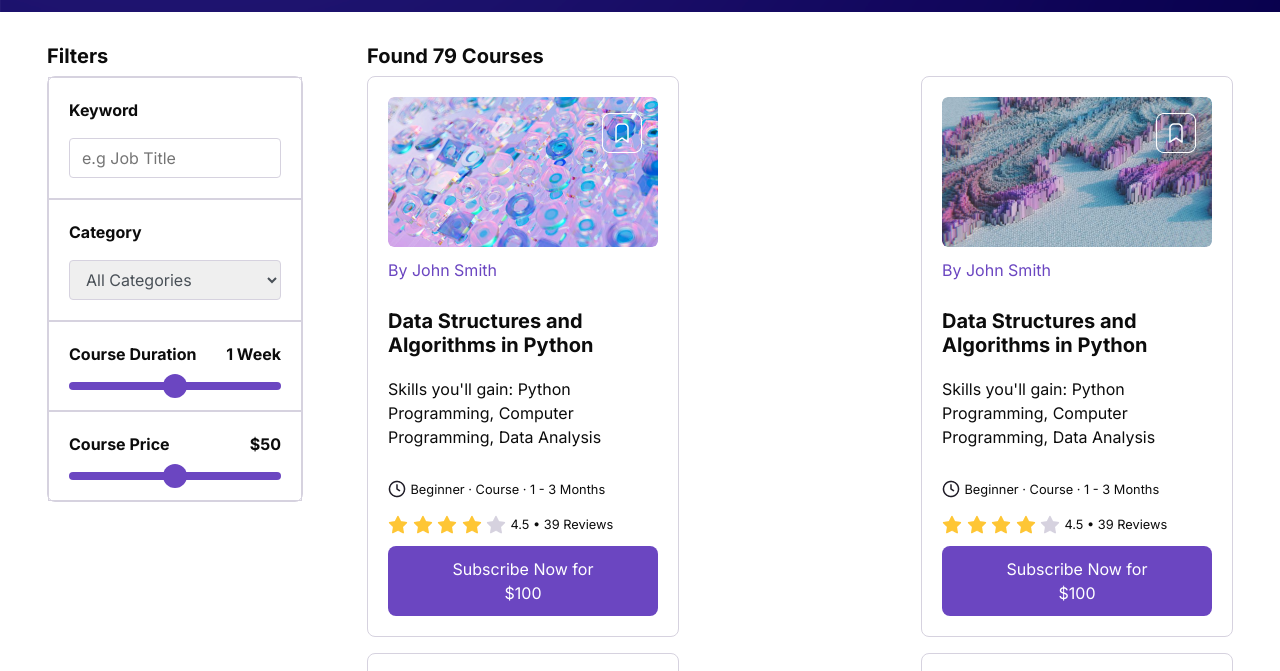
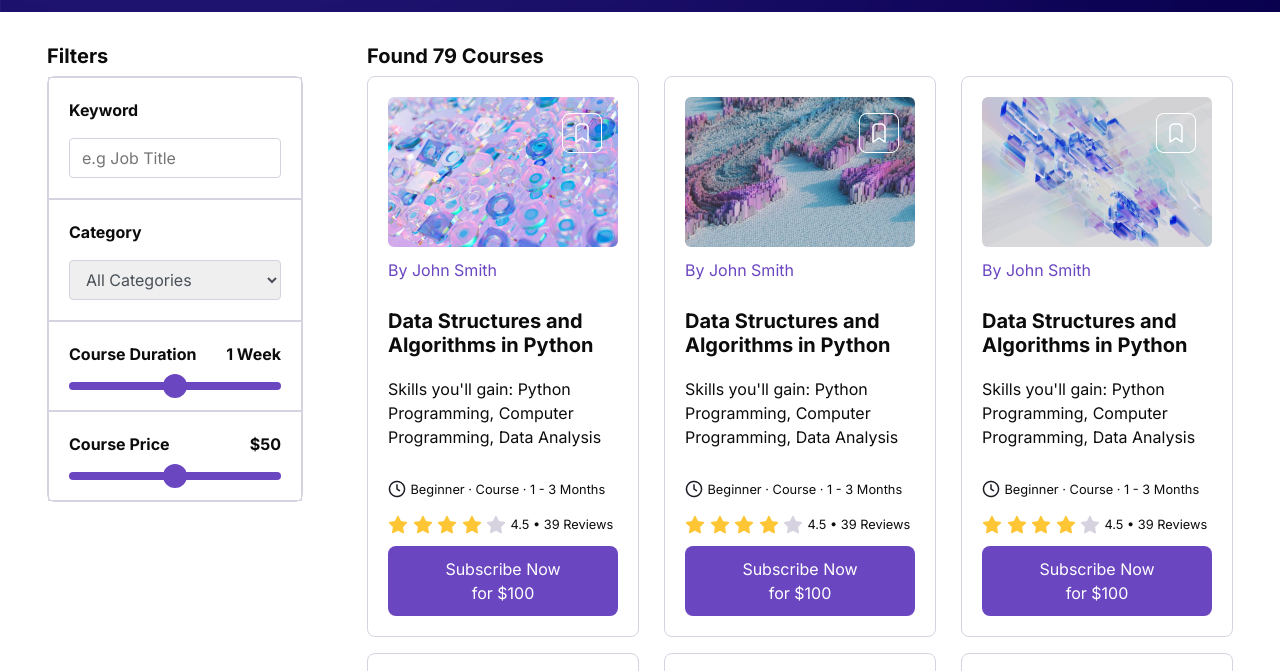
Before and after one commit to jimenez-carlo/zeng-it, a plain HTML site: page courses.html in a window 1280 px wide. Shown: the part 64-735 px from the top of the page. Drawn offline with nearby package versions, Linux system fonts and the light colour scheme; some packages are replaced by stand-ins of ours.

Commit message:
Update courses.html

```diff
--- a/courses.html
+++ b/courses.html
@@ -113,7 +113,7 @@
         border-radius: 6px;
         align-self: center;
         position: relative;
-        min-width: 270px;
+        min-width: 230px;
         min-height: 150px;
       }
 
```
